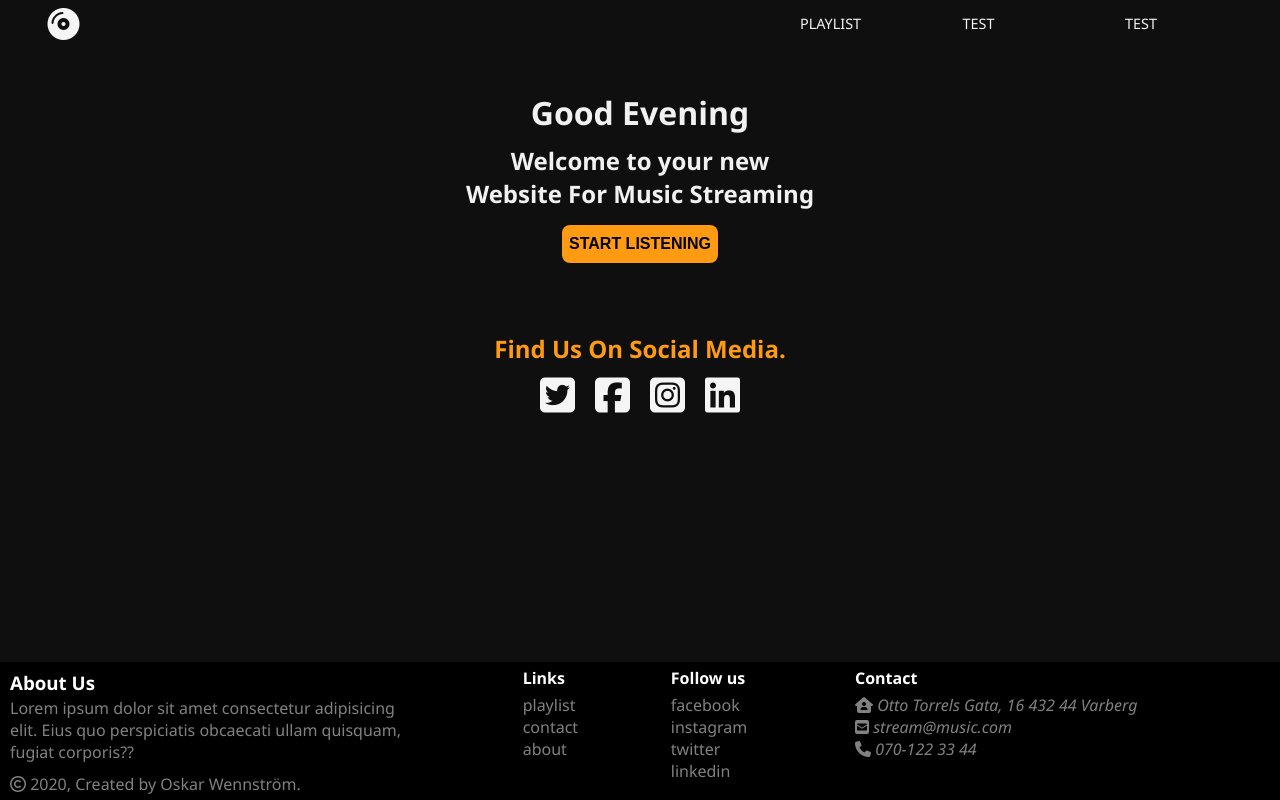
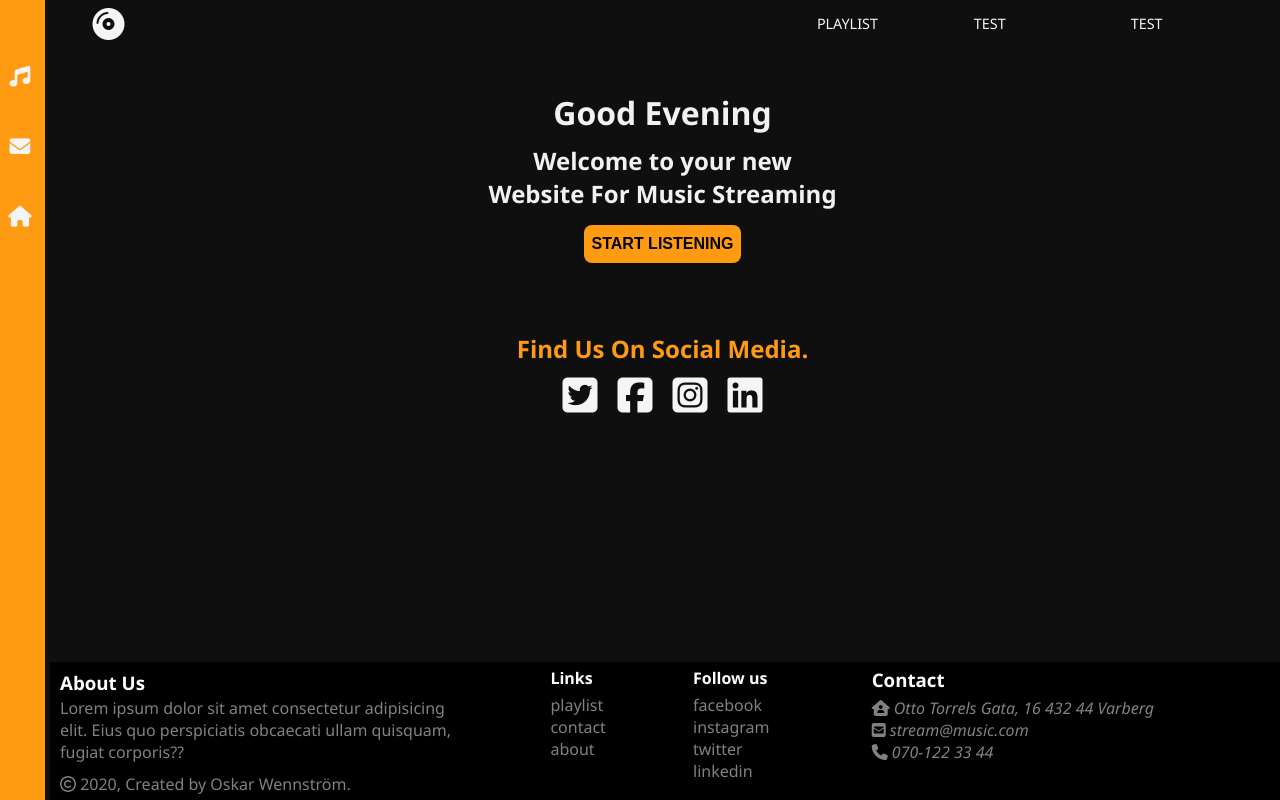
Before and after one commit to wennstrom/FrontEndDevelopementExam, a plain HTML site: page html/index.html in a window 1280 px wide. Drawn offline with Linux system fonts and the light colour scheme.

Commit message:
sidenav added

```diff
--- a/css/styles.css
+++ b/css/styles.css
@@ -8,6 +8,7 @@ html {
 }
 body {
     display: flex;
+    flex-direction: row;
     flex-direction: column;
     background-color: #0F0F0F;
     color: whitesmoke;
@@ -30,12 +31,14 @@ button {
 .main {
     display: flex;
     flex-direction: column;
-    flex: 1 0 auto;
+    margin-left: 45px;
+    height: calc(100vh - 10px);
 }
 /* nav */
 .navbar {
     display: flex;
     flex-direction: row;
+    margin-left: 45px;
     width: 100%;
     justify-content: flex-end;
 }
@@ -76,6 +79,35 @@ button {
 }
 .navbar .submenu:hover {
     display: block;
+}
+/* sidenav */
+.sidenav {
+    position: fixed;
+    width: 45px;
+    height: 100vh;
+    background-color: #FE9B13;
+    text-align: center;
+    padding: 0;
+    margin: 0;
+    font-size: 1.3rem;
+
+}
+
+.sidenav .sidenav-nav {
+    display: flex;
+    align-self: center;
+    padding: 0;
+    margin: auto;
+    flex-direction: column;
+}
+.sidenav .sidenav-nav ul {
+    list-style: none;
+}
+.sidenav .sidenav-nav li {
+    text-decoration: none;
+    margin-left: -45px;
+    text-align: center;
+    margin-top: 2.6rem;
 }
 /* banner section */
 
@@ -196,6 +228,7 @@ footer {
     background-color: rgb(0, 0, 0);
     color: rgb(129, 129, 129);
     padding: 5px;
+    margin-left: 50px;
 }
 footer .about-us {
     display: flex;
@@ -237,6 +270,9 @@ footer .footermenu {
     text-decoration: none;
     color: rgb(129, 129, 129);
 }
+s.footermenu a:hover {
+    color: white;
+}
 footer h4, footer h3 {
     margin: 0 0 5px 0;
     padding: 0;
@@ -268,7 +304,4 @@ footer .contact {
     footer .footermenu h4 {
         margin: 10px 0px 0px;
     }
-    footer .footermenu a:hover {
-        color: white;
-    }
 }
--- a/html/index.html
+++ b/html/index.html
@@ -22,6 +22,15 @@
         </nav>
 
     </header>
+    <div class="sidenav">
+        <div class="sidenav-nav">
+            <ul>
+                <li><i class="fas fa-music"></i></li>
+                <li><i class="fas fa-envelope"></i></li>
+                <li><i class="fas fa-home"></i></li>
+            </ul>
+        </div>
+    </div>
     <div class="main">
         <div class="banner">
             <div class="text-section">
@@ -31,7 +40,6 @@
                 <button>START LISTENING</button>
             </div>
         </div>
-
         <div class="social-media">
             <h2>Find Us On Social Media.</h2>
             <div class="icons">
@@ -73,7 +81,7 @@
             </div>
         </div>
         <div class="contact">
-            <h4>Contact</h4>
+            <h3>Contact</h3>
             <address>
                 <span><i class="fas fa-house-user"></i> Otto Torrels Gata, 16 432 44 Varberg<br>
                     <i class="fas fa-envelope-square"></i></i> stream@music.com
```
